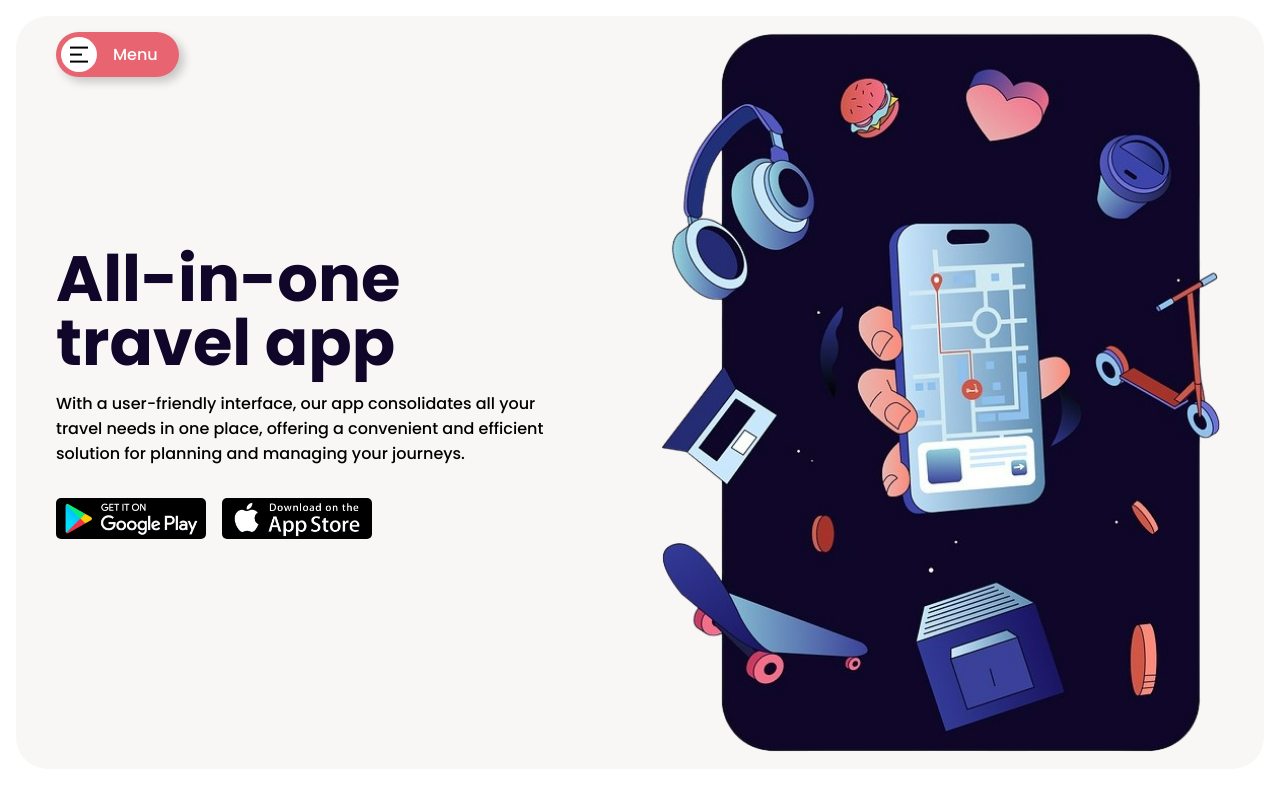
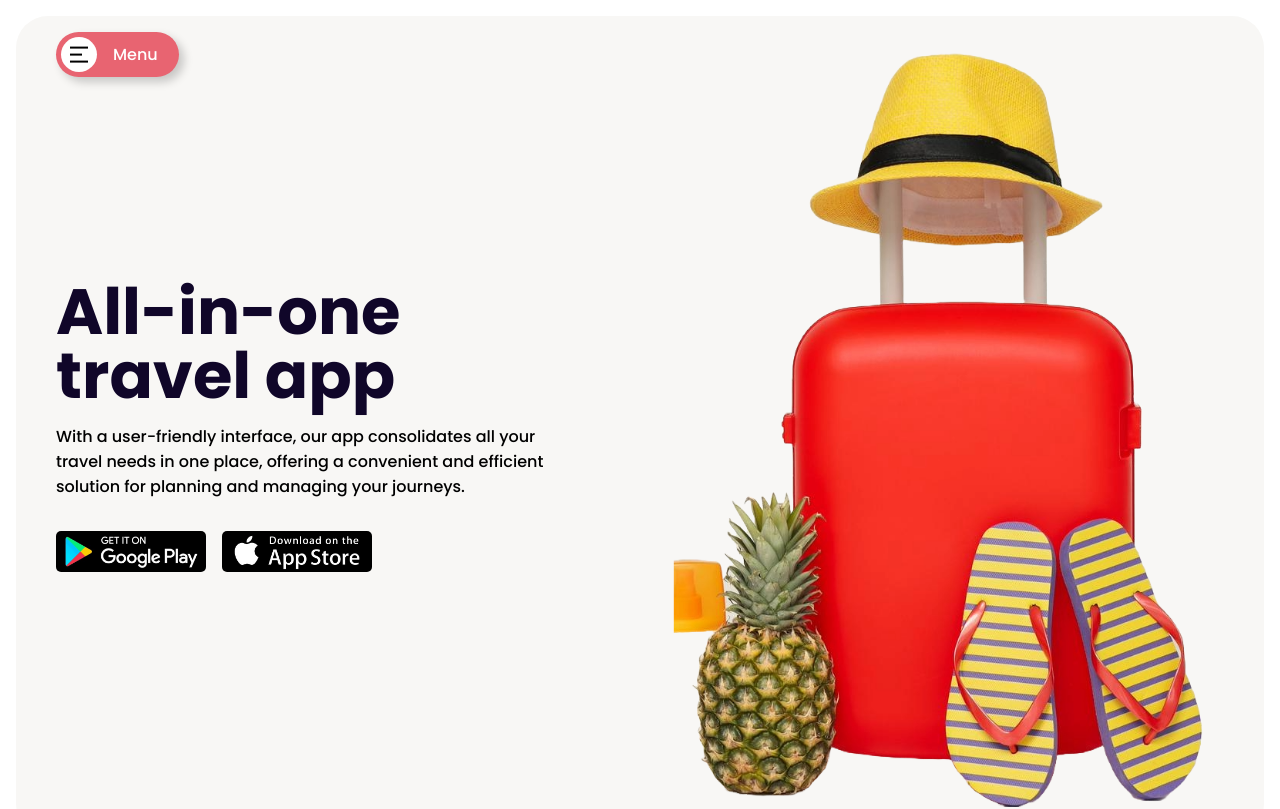
Before and after one commit to Niraj-1729/Travel-Agency, a plain HTML site: page index.html in a window 1280 px wide. Shown: the top 809 px of the page. Drawn offline with nearby package versions, Linux system fonts and the light colour scheme.

Commit message:
Modifications

```diff
--- a/index.html
+++ b/index.html
@@ -32,7 +32,7 @@
           </ul>
         </nav>
         <div class="header__image">
-          <img src="assets/header.png" alt="header" />
+          <img src="assets/header-img-04.png" alt="header" />
         </div>
         <div class="header__content">
           <h1>All-in-one<br />travel app</h1>
```
Also changed, not shown: assets/header-img-03.png (added), assets/header-img-04.png (added), assets/hero-banner.png (added), 2 other files.
